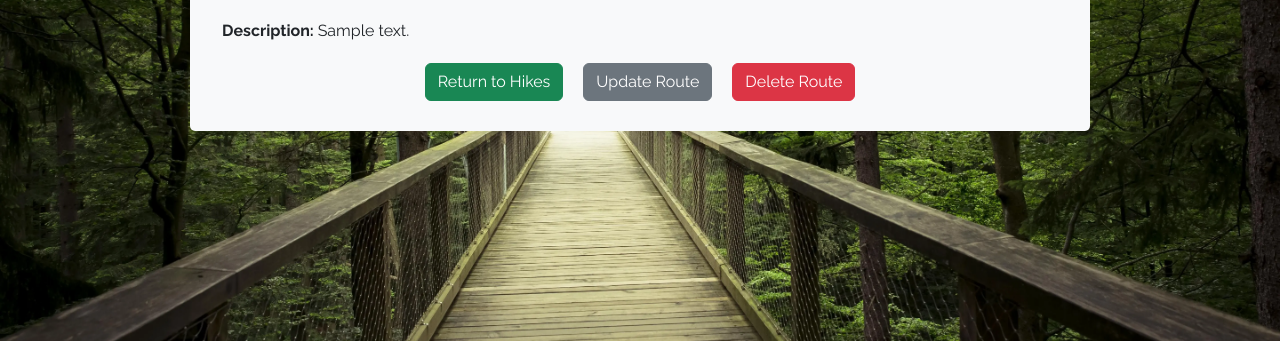
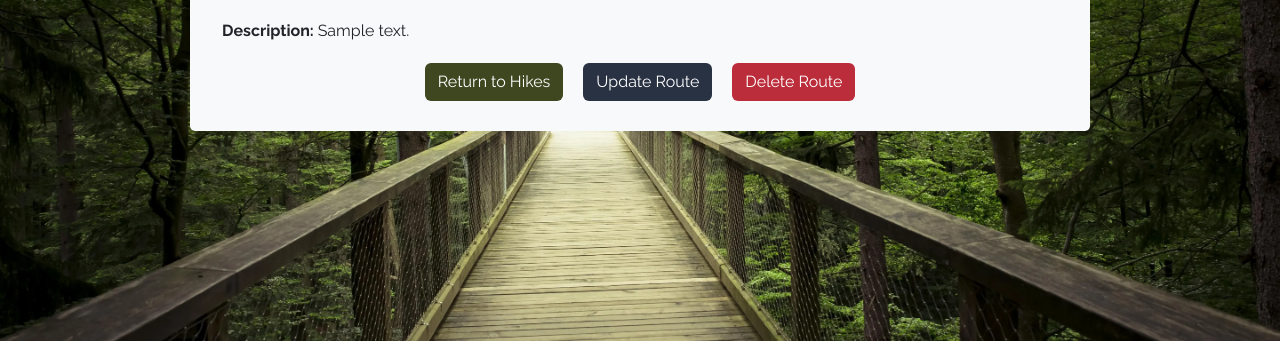
Before and after one commit to Code-Institute-Submissions/nature-adventures, a Django app: a page that uses hikes/templates/hikes/hike_info.html in a window 1280 px wide. Shown: the part 349-690 px from the top of the page. Run offline with Django 4.2, Linux system fonts and the light colour scheme; a user stored in the database is signed in; tables that the repository leaves empty hold one stand-in row (values such as "Sample post"); some libraries are stand-ins or nearby versions; some web fonts are replaced.

Commit message:
style: add consistent style to all btns

```diff
--- a/hikes/templates/hikes/create_hike.html
+++ b/hikes/templates/hikes/create_hike.html
@@ -10,7 +10,7 @@
         {% csrf_token %}
         {{ hike_form | crispy }}
         <br>
-        <div class="modify-btns"><button type="submit" class="btn btn-success">Save</button></div>
+        <div class="modify-btns"><button type="submit" class="btn blue-btn">Save</button></div>
 
     </form>
 
--- a/hikes/templates/hikes/hike_info.html
+++ b/hikes/templates/hikes/hike_info.html
@@ -49,11 +49,11 @@
                             <div class="col-6 col-md-8 text-muted"><small>You have liked this hike</small></div>
                         </div>
                         <div class="row">
-                            <a href="{% url 'like_hike' hike.slug %}" id="like-btn" class="btn btn-secondary">Unlike <i class="fa-solid fa-thumbs-down"></i></a>
+                            <a href="{% url 'like_hike' hike.slug %}" id="like-btn" class="btn blue-btn">Unlike <i class="fa-solid fa-thumbs-down"></i></a>
                         </div>
                     {% else %}
                         <div class="row">
-                            <a href="{% url 'like_hike' hike.slug %}" id="like-btn" class="btn btn-success">Like <i class="fa-solid fa-thumbs-up"></i></a>
+                            <a href="{% url 'like_hike' hike.slug %}" id="like-btn" class="btn blue-btn">Like <i class="fa-solid fa-thumbs-up"></i></a>
                         </div>
                     {% endif %}
                 {% endif %}
@@ -72,12 +72,12 @@
     {% endif %}
     <!-- Buttons to edit/delete the route and to return to hikes page -->
     <div class="modify-btns">
-         <a href="{% url 'hikes' %}" class="btn btn-success">Return to Hikes</a>
+         <a href="{% url 'hikes' %}" class="btn green-btn">Return to Hikes</a>
         <!-- Check that the user is only able to update/delete their own route -->
         {% if request.user == hike.author %}
-        <a href="{% url 'update_hike' hike.slug %}" class="btn btn-secondary">Update Route</a>
+        <a href="{% url 'update_hike' hike.slug %}" class="btn blue-btn">Update Route</a>
         <!-- Bootstrap button trigger modal -->
-        <button type="button" class="btn btn-danger" data-bs-toggle="modal" data-bs-target="#deleteRouteModal">Delete Route</button>
+        <button type="button" class="btn red-btn" data-bs-toggle="modal" data-bs-target="#deleteRouteModal">Delete Route</button>
         {% endif %}
 
     </div>
@@ -99,8 +99,8 @@
                 If you still want to go ahead and delete this route, click Delete. This action cannot be undone!
                 </div>
                 <div class="modal-footer">
-                    <button type="button" class="btn btn-secondary" data-bs-dismiss="modal">Close</button>
-                    <a id="deleteConfirm" href="{% url 'delete_hike' hike.slug %}" class="btn btn-danger">Delete</a>
+                    <button type="button" class="btn blue-btn" data-bs-dismiss="modal">Close</button>
+                    <a id="deleteConfirm" href="{% url 'delete_hike' hike.slug %}" class="btn red-btn">Delete</a>
                 </div>
             </div>
         </div>
--- a/hikes/templates/hikes/update_hike.html
+++ b/hikes/templates/hikes/update_hike.html
@@ -10,7 +10,7 @@
         {% csrf_token %}
         {{ update_form | crispy }}
         <br>
-        <div class="modify-btns"><button type="submit" class="btn btn-success">Save</button></div>
+        <div class="modify-btns"><button type="submit" class="btn blue-btn">Save</button></div>
 
     </form>
 
--- a/profiles/templates/profiles/profile.html
+++ b/profiles/templates/profiles/profile.html
@@ -45,9 +45,9 @@
     <!-- Buttons to edit profile and return to the Hikes pages-->
     <div class="modify-btns">
         <!-- Check that the user is only able to update their own profile -->
-        <a href="{% url 'hikes' %}" class="btn btn-success">Return to Hikes</a>
+        <a href="{% url 'hikes' %}" class="btn green-btn">Return to Hikes</a>
         {% if request.user.id == profile.user.id %}
-        <a href="{% url 'update_profile' %}" class="btn btn-warning">Update Profile</a>
+        <a href="{% url 'update_profile' %}" class="btn blue-btn">Update Profile</a>
         {% endif %}
     </div>
 </main>
--- a/profiles/templates/profiles/update_profile.html
+++ b/profiles/templates/profiles/update_profile.html
@@ -12,7 +12,7 @@
         {{ profile_form | crispy }}
         <br>
         <div class="modify-btns">
-            <button type="submit" class="btn btn-success">Save</button>
+            <button type="submit" class="btn blue-btn">Save</button>
         </div>
 
     </form>
--- a/static/css/style.css
+++ b/static/css/style.css
@@ -83,6 +83,40 @@ h6,
     color:black;
 }
 
+.blue-btn {
+    background-color: #293243;
+    color: #fff;
+}
+
+.blue-btn:hover {
+    background-color: #e5e9f3;
+    border: solid 1px #000;
+        font-weight: bold;
+}
+
+.green-btn {
+    background-color: #3e4720;
+    color: #fff;
+}
+
+.green-btn:hover {
+    background-color: #9fa297;
+    color: #000;
+    font-weight: bold;
+    border: solid 1px #000;
+}
+
+.red-btn {
+    background-color: #bb2d3b;
+    color: #fff;
+}
+
+.red-btn:hover {
+    background-color: #c5656f;
+    font-weight: bold;
+    border: solid 1px #000;
+}
+
 /* Profile page */
 
 .profile-content {
@@ -130,7 +164,12 @@ h6,
 
 .pagination a:hover {
     color: #000;
-    background-color:#e4e7d4;
+    background-color:#e5e9f3;
+}
+
+.pagination>li>span {
+    background-color: #293243;
+    color: #fff;
 }
 
 .add-hike {
--- a/templates/account/logout.html
+++ b/templates/account/logout.html
@@ -21,7 +21,7 @@
                 {% if redirect_field_value %}
                 <input type="hidden" name="{{ redirect_field_name }}" value="{{ redirect_field_value }}" />
                 {% endif %}
-                <button class="btn btn-success" type="submit">{% trans 'Sign Out' %}</button>
+                <button class="btn blue-btn" type="submit">{% trans 'Sign Out' %}</button>
             </form>
         </div>
     </div>
--- a/templates/account/signup.html
+++ b/templates/account/signup.html
@@ -11,8 +11,8 @@
       <h3>{% trans "Sign Up" %}</h3>
 
       <p>{% blocktrans %}
-        Welcome back to Luonto - Nature Adventures.
-        Do you already have an account? Then please
+        Welcome to Nature Adventures!
+        If you already have an account, please
         <a class="link" href="{{ login_url }}">sign in</a>
         instead.
       {% endblocktrans %}</p>
@@ -28,7 +28,7 @@
         <input type="hidden" name="{{ redirect_field_name }}"
           value="{{ redirect_field_value }}" />
         {% endif %}
-        <button class="btn btn-success" type="submit">
+        <button class="btn blue-btn" type="submit">
           {% trans "Sign Up" %} &raquo;</button>
       </form>
     </div>
```
Also changed, not shown: hikes/templates/hikes/hikes_list.html (+4 -4 lines), templates/account/login.html (+3 -5 lines).
